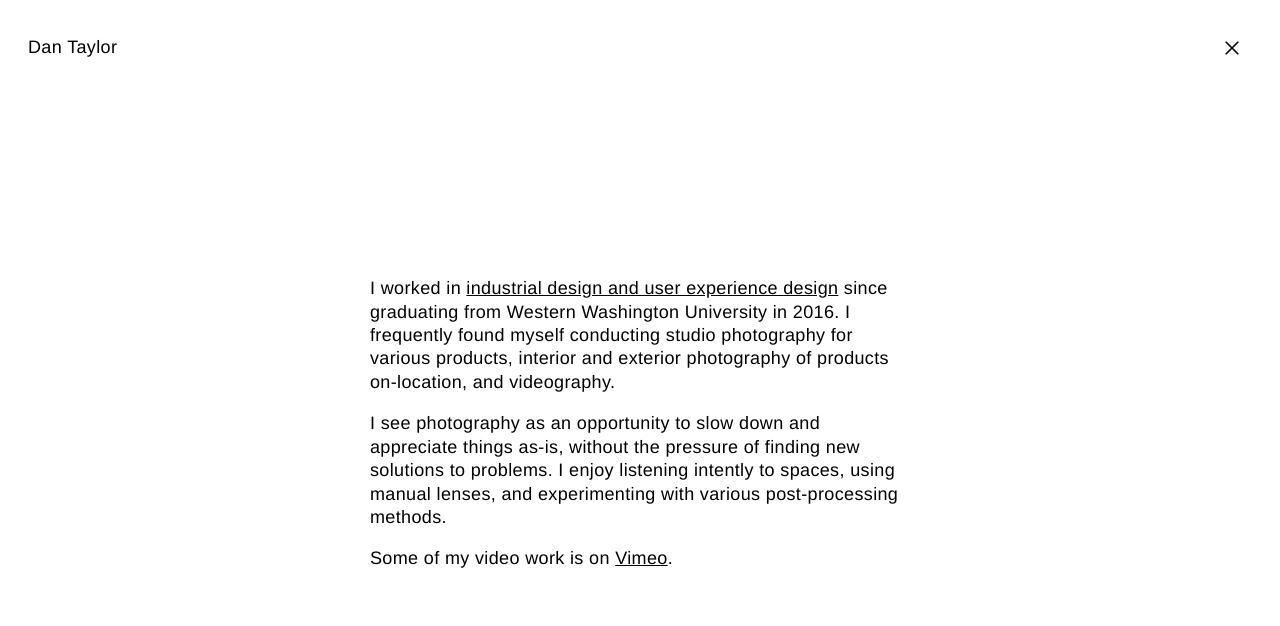
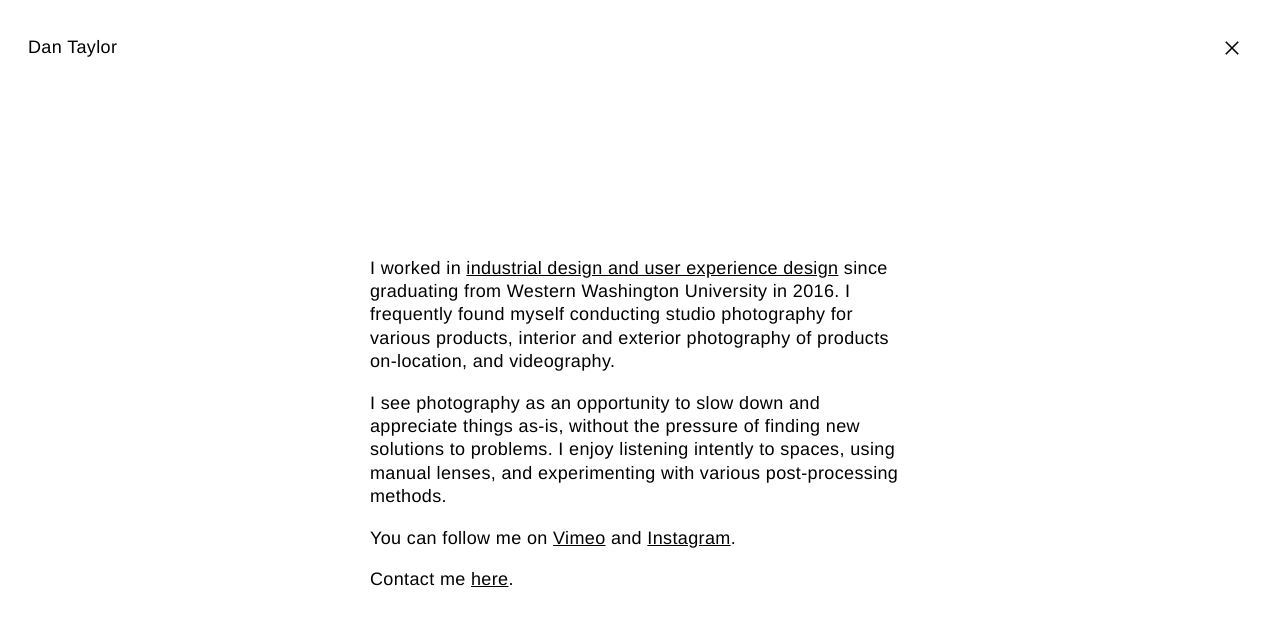
Before and after one commit to pedestriantactics/photos, a SvelteKit app: page /about in a window 1280 px wide. Shown: the top 626 px of the page. Built offline with nearby package versions, Linux system fonts and the light colour scheme.

Commit message:
new contact

```diff
--- a/src/routes/about/+page.svelte
+++ b/src/routes/about/+page.svelte
@@ -3,6 +3,13 @@
     import HeaderBar from "$lib/components/HeaderBar.svelte";
     import IconButton from "$lib/components/IconButton.svelte";
     import { page } from "$app/state";
+
+    function openMail() {
+		const user = "hi";
+		const domain = "imdantaylor.com";
+		const subject = ""
+		window.location.href = "mailto:" + user + "@" + domain + "?subject=" + subject;
+	}
 </script>
 
 <svelte:head>
@@ -37,7 +44,10 @@
                 I enjoy listening intently to spaces, using manual lenses, and experimenting with various post-processing methods.
 
             <p>
-                Some of my video work is on <a href="https://vimeo.com/danandrewtaylor">Vimeo</a>.
+                You can follow me on <a href="https://vimeo.com/danandrewtaylor">Vimeo</a> and <a href="https://www.instagram.com/danandrewtaylor/">Instagram</a>.
+            </p>
+            <p>
+                Contact me <a href="./" onclick={openMail}>here</a>.
             </p>
             </div>
     </div>
```
